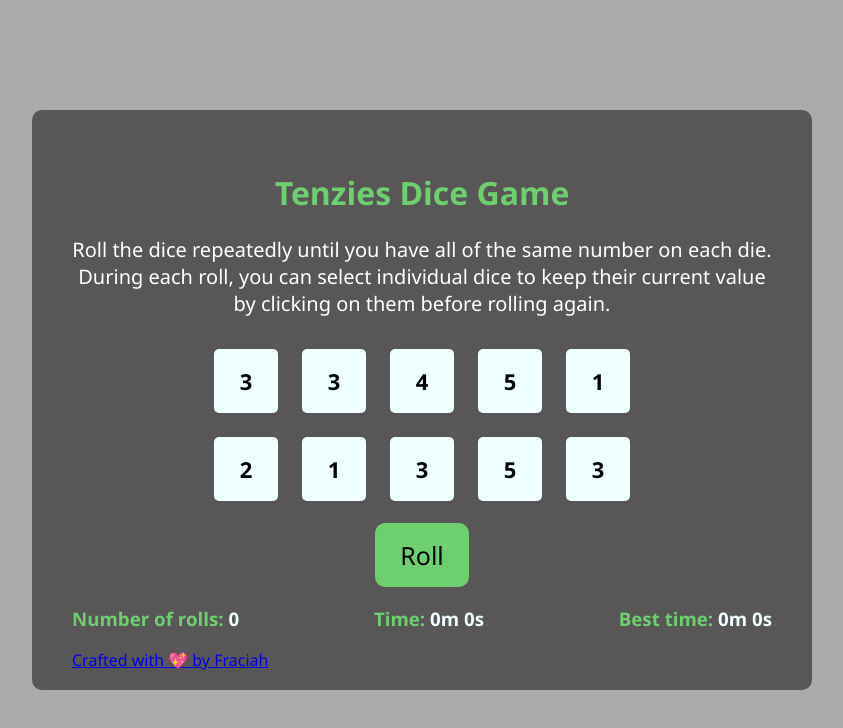
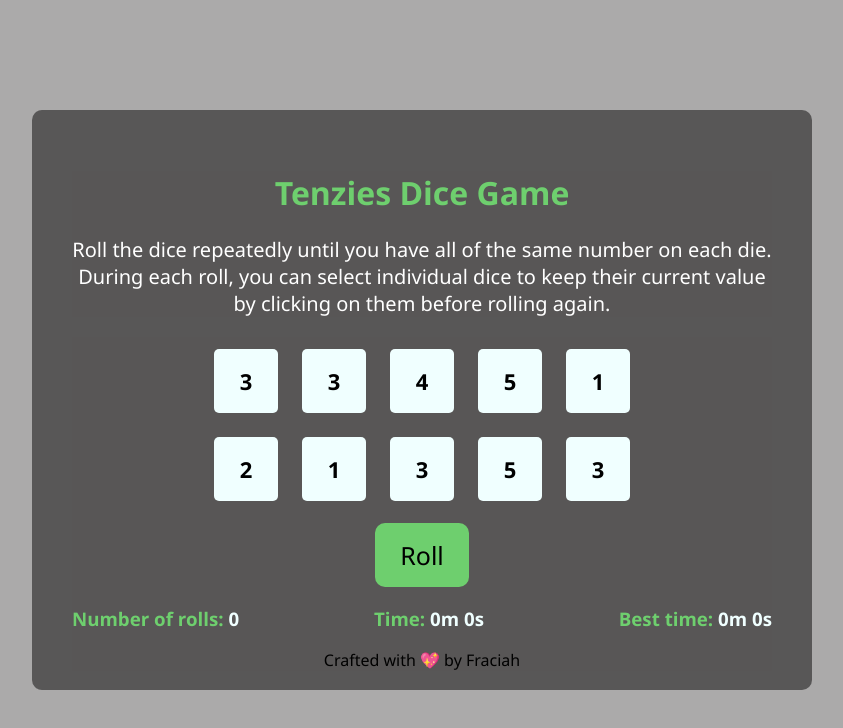
Before and after one commit to fraciah/tenzies, a React (Vite) app: page / in a window 1280 px wide. Shown: the top 728 px of the page, without its empty margins (218-1061 px from the left). Built offline with nearby package versions, Linux system fonts and the light colour scheme.

Commit message:
Added styles to the tag

```diff
--- a/src/styles.css
+++ b/src/styles.css
@@ -48,6 +48,17 @@
     display: flex;
     justify-content: space-between;
 }
+.tag-container{
+    text-align: center;
+}
+.tag{
+    text-decoration: none;
+    color: black;
+    font-weight: 500;
+}
+.tag:hover{
+    text-decoration: underline;
+}
 h3{
     color: rgb(110, 207, 110);
 }
```
